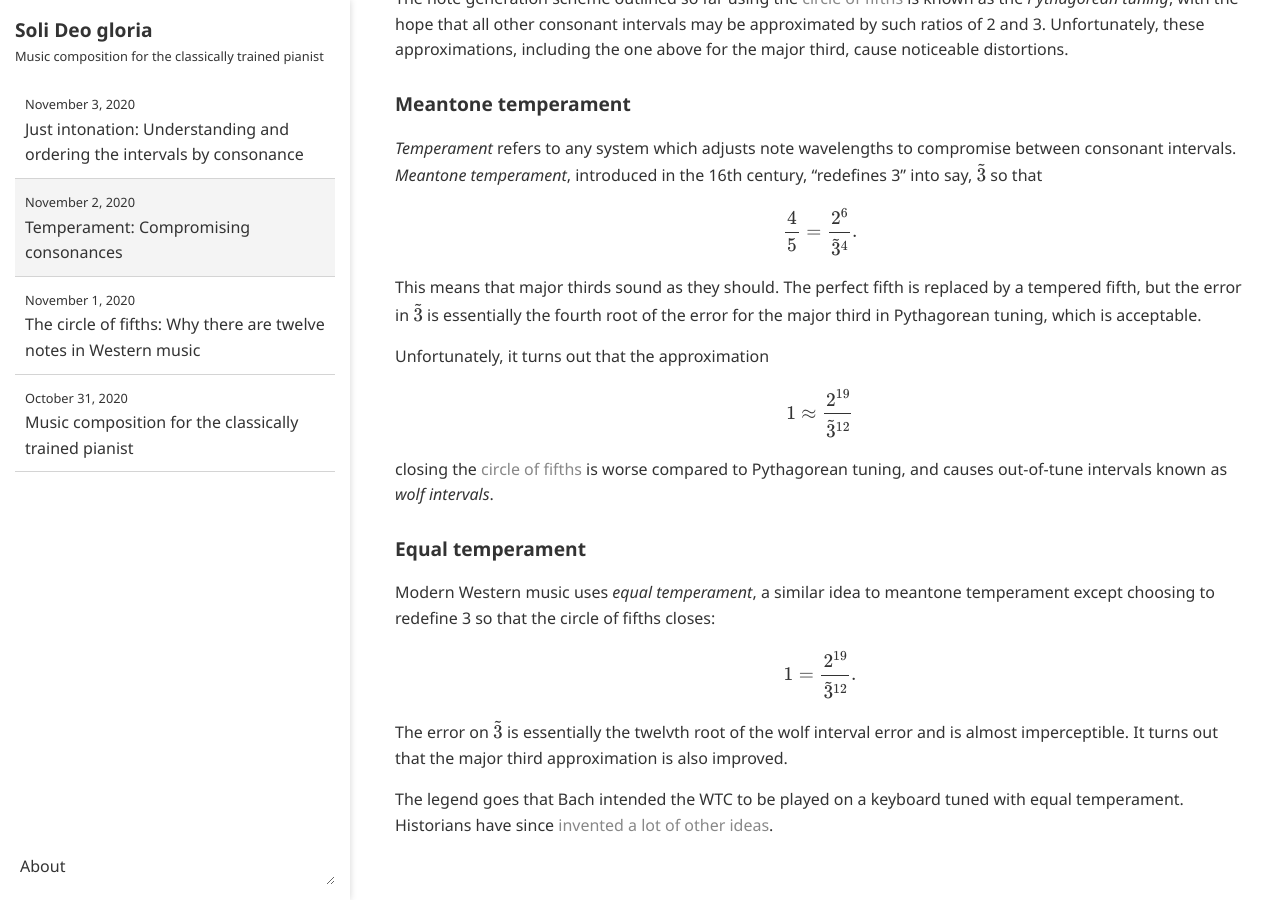
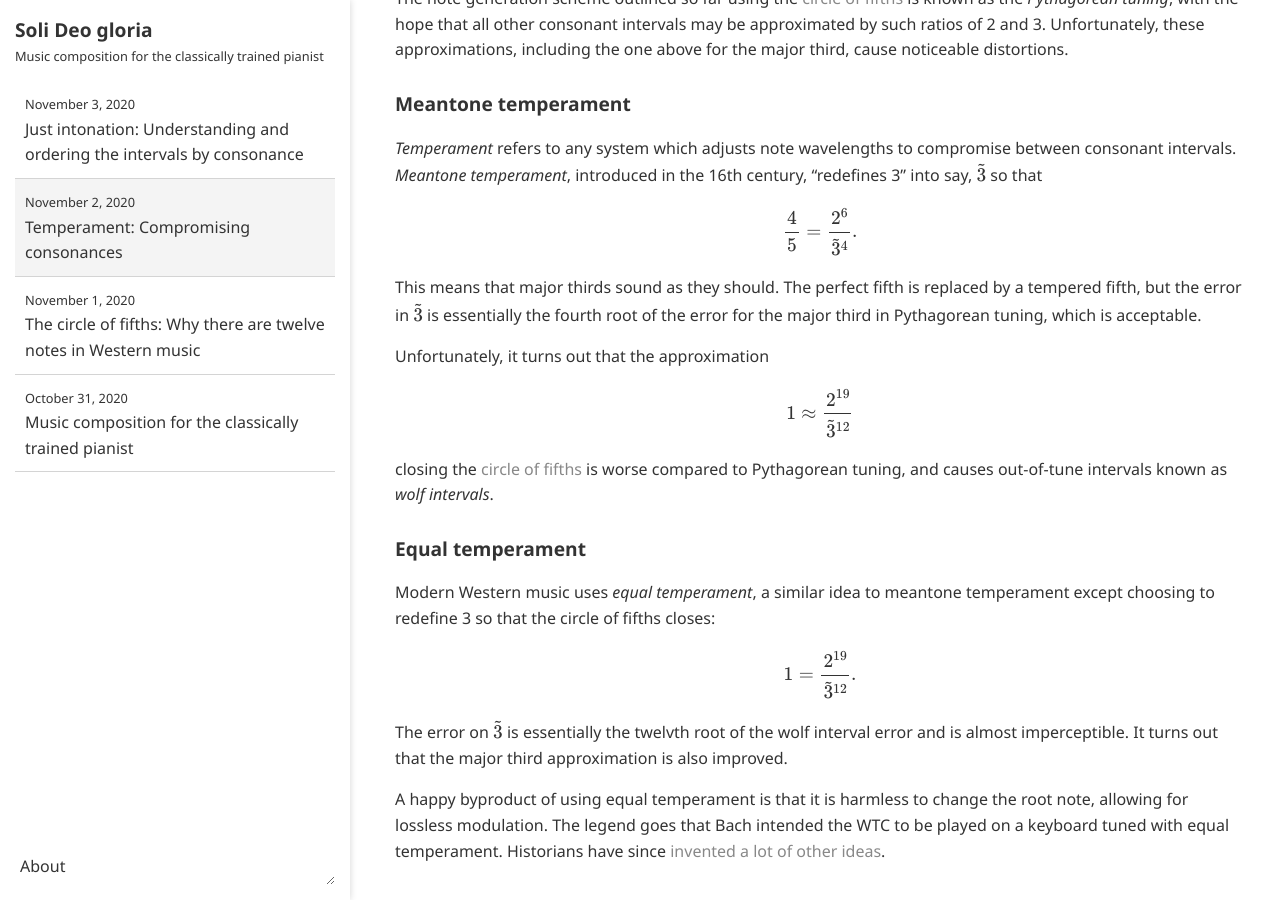
Before and after one commit to ansyblenetwork/sdg, a Jekyll site: the page built from _posts/2020-11-02-temperament-compromising-consonances.md, in a window 1280 px wide and 900 px high, scrolled down 630 px. Built offline with Jekyll 4.4.1, drawn with Linux system fonts in a browser that asks for light colours; formulas are drawn with MathJax 3; before the commit the page ends 1505 px from its top, so only the background shows below that.

Commit message:
Update 2020-11-02-temperament-compromising-consonances.md

```diff
--- a/_posts/2020-11-02-temperament-compromising-consonances.md
+++ b/_posts/2020-11-02-temperament-compromising-consonances.md
@@ -40,4 +40,4 @@ $$1 = \frac{2^{19}}{\tilde 3^{12}}.$$
 
 The error on $$\tilde 3$$ is essentially the twelvth root of the wolf interval error and is almost imperceptible. It turns out that the major third approximation is also improved.
 
-The legend goes that Bach intended the WTC to be played on a keyboard tuned with equal temperament. Historians have since [invented a lot of other ideas](https://en.wikipedia.org/wiki/The_Well-Tempered_Clavier#Well-Tempered_tuning).
+A happy byproduct of using equal temperament is that it is harmless to change the root note, allowing for lossless modulation. The legend goes that Bach intended the WTC to be played on a keyboard tuned with equal temperament. Historians have since [invented a lot of other ideas](https://en.wikipedia.org/wiki/The_Well-Tempered_Clavier#Well-Tempered_tuning).
```
